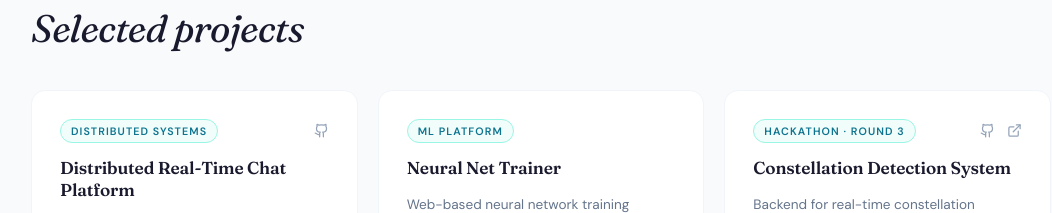
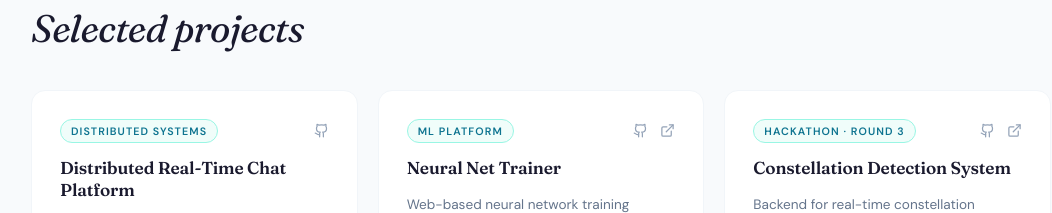
Before and after one commit to wsiterv/Rakshit-Verma-Portfolio, a React (Vite) app: page / in a window 1280 px wide. Shown: the part 1660-1873 px from the top of the page, without its empty margins (99-1151 px from the left). Built offline with nearby package versions, Linux system fonts and the light colour scheme.

Commit message:
Updated github link

```diff
--- a/src/Gui.jsx
+++ b/src/Gui.jsx
@@ -67,8 +67,8 @@ export default function Gui() {
       tag: "ML Platform",
       description: "Web-based neural network training platform with dynamic model configuration, real-time metric streaming via SSE, file upload workflows, long-running training task management, and artifact downloads. Deployed on Railway with Gunicorn threaded workers.",
       tech: ["Django", "PyTorch", "SSE", "Docker", "Railway", "Gunicorn"],
-      github: "",
-      demo: ""
+      github: "https://github.com/rakshverma/Model-Trainer.git",
+      demo: "https://model-trainer-production.up.railway.app/"
     },
     {
       name: "Constellation Detection System",
```
